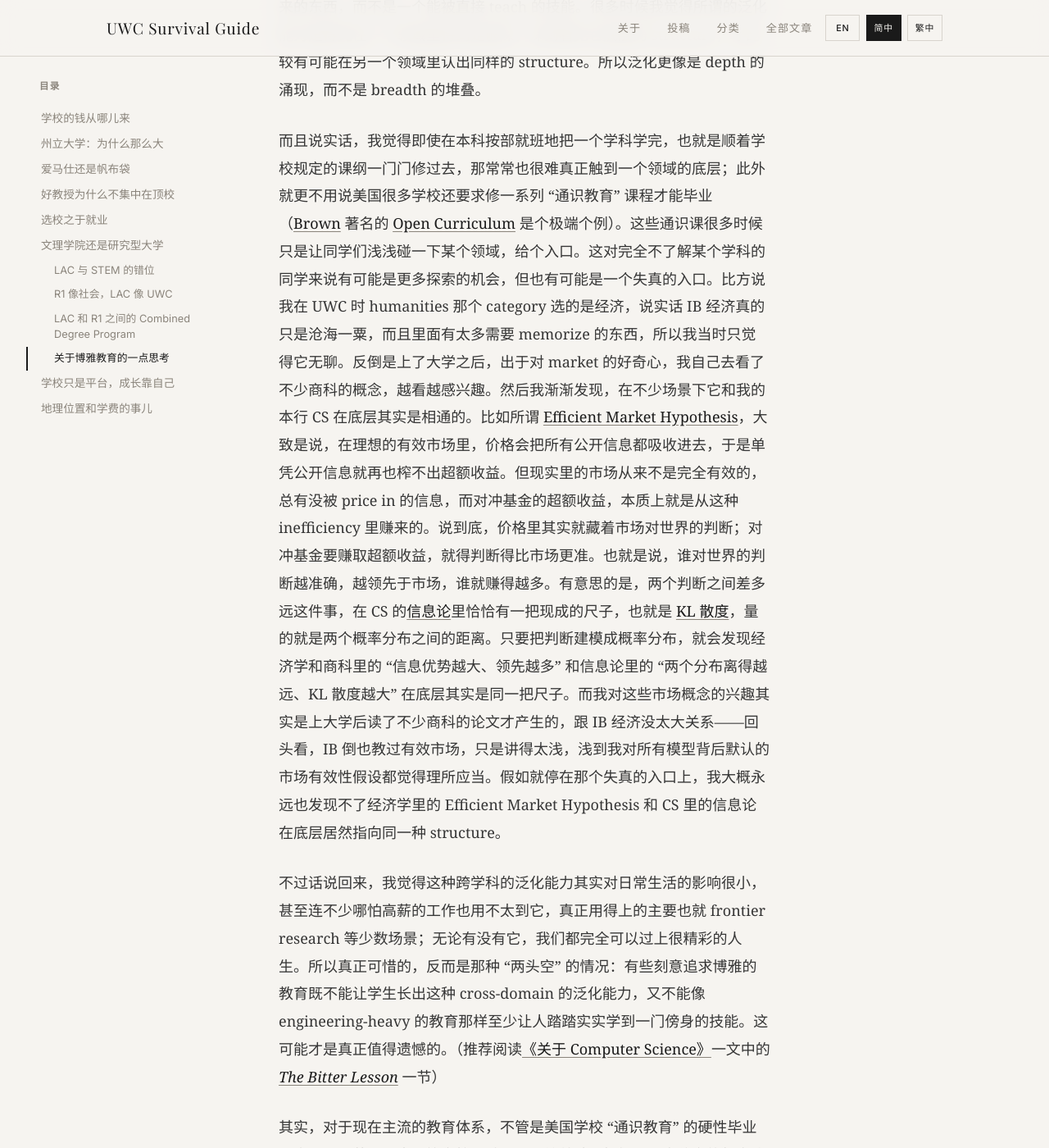
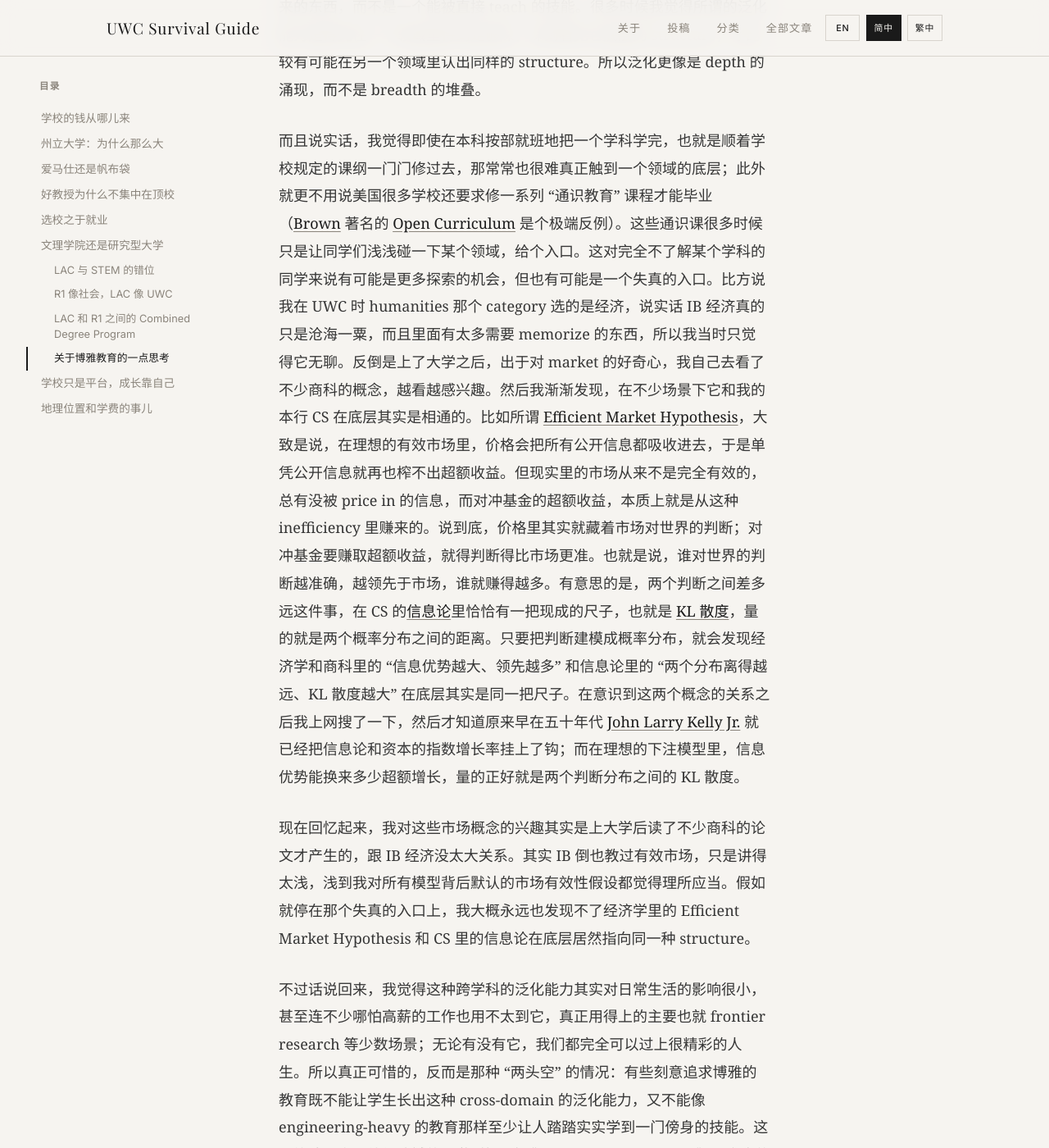
Before and after one commit to United-World-College/UWC-Survival-Guide, a Jekyll site: the page built from website/_guides/chinese/school-selection-CN.md, in a window 1280 px wide and 1400 px high, scrolled down 19913 px. Shown: the whole window at 82% size. Built offline with Jekyll 4.4.1, drawn with Linux system fonts in a browser that asks for light colours; some web fonts are replaced; some of the changed text lies outside the part shown.

Commit message:
docs(school-selection): add Kelly info-theory/growth-rate note with rigor-correct attribution; sync CN/TW/EN
Credit Kelly (1956) only with tying information theory to the exponential growth rate of capital (his result is stated via mutual information / information rate, not relative entropy); present the excess-growth = KL-divergence form as an idealized-betting-model fact. Add Wikipedia link, split the closing paragraph, and adjust the connector (回头看 → 其实).

```diff
--- a/website/_guides/chinese/school-selection-CN.md
+++ b/website/_guides/chinese/school-selection-CN.md
@@ -140,11 +140,13 @@ updated: 2026-06-12
 
 但我上了大学之后才慢慢发现，这种能力其实很难靠刻意的 "教育" 被培养出来，不论是 liberal arts education 还是 engineering-heavy 的训练可能都做不到。因为它更像是一个人在某个学科里钻得足够深之后，自发生长出来的东西，而不是一个能被直接 teach 的技能。很多时候我觉得所谓的泛化能力是得先在一个领域里待到足够深，深到看见它底层的 structure，才比较有可能在另一个领域里认出同样的 structure。所以泛化更像是 depth 的涌现，而不是 breadth 的堆叠。
 
-而且说实话，我觉得即使在本科按部就班地把一个学科学完，也就是顺着学校规定的课纲一门门修过去，那常常也很难真正触到一个领域的底层；此外就更不用说美国很多学校还要求修一系列 "通识教育" 课程才能毕业（[Brown](https://en.wikipedia.org/wiki/Brown_University) 著名的 [Open Curriculum](https://www.brown.edu/academics/undergraduate/open-curriculum) 是个极端个例）。这些通识课很多时候只是让同学们浅浅碰一下某个领域，给个入口。这对完全不了解某个学科的同学来说有可能是更多探索的机会，但也有可能是一个失真的入口。比方说我在 UWC 时 humanities 那个 category 选的是经济，说实话 IB 经济真的只是沧海一粟，而且里面有太多需要 memorize 的东西，所以我当时只觉得它无聊。反倒是上了大学之后，出于对 market 的好奇心，我自己去看了不少商科的概念，越看越感兴趣。然后我渐渐发现，在不少场景下它和我的本行 CS 在底层其实是相通的。比如所谓 [Efficient Market Hypothesis](https://en.wikipedia.org/wiki/Efficient-market_hypothesis)，大致是说，在理想的有效市场里，价格会把所有公开信息都吸收进去，于是单凭公开信息就再也榨不出超额收益。但现实里的市场从来不是完全有效的，总有没被 price in 的信息，而对冲基金的超额收益，本质上就是从这种 inefficiency 里赚来的。说到底，价格里其实就藏着市场对世界的判断；对冲基金要赚取超额收益，就得判断得比市场更准。也就是说，谁对世界的判断越准确，越领先于市场，谁就赚得越多。有意思的是，两个判断之间差多远这件事，在 CS 的[信息论](https://en.wikipedia.org/wiki/Information_theory)里恰恰有一把现成的尺子，也就是 [KL 散度](https://en.wikipedia.org/wiki/Kullback–Leibler_divergence)，量的就是两个概率分布之间的距离。只要把判断建模成概率分布，就会发现经济学和商科里的 "信息优势越大、领先越多" 和信息论里的 "两个分布离得越远、KL 散度越大" 在底层其实是同一把尺子。而我对这些市场概念的兴趣其实是上大学后读了不少商科的论文才产生的，跟 IB 经济没太大关系——回头看，IB 倒也教过有效市场，只是讲得太浅，浅到我对所有模型背后默认的市场有效性假设都觉得理所应当。假如就停在那个失真的入口上，我大概永远也发现不了经济学里的 Efficient Market Hypothesis 和 CS 里的信息论在底层居然指向同一种 structure。
+而且说实话，我觉得即使在本科按部就班地把一个学科学完，也就是顺着学校规定的课纲一门门修过去，那常常也很难真正触到一个领域的底层；此外就更不用说美国很多学校还要求修一系列 "通识教育" 课程才能毕业（[Brown](https://en.wikipedia.org/wiki/Brown_University) 著名的 [Open Curriculum](https://www.brown.edu/academics/undergraduate/open-curriculum) 是个极端反例）。这些通识课很多时候只是让同学们浅浅碰一下某个领域，给个入口。这对完全不了解某个学科的同学来说有可能是更多探索的机会，但也有可能是一个失真的入口。比方说我在 UWC 时 humanities 那个 category 选的是经济，说实话 IB 经济真的只是沧海一粟，而且里面有太多需要 memorize 的东西，所以我当时只觉得它无聊。反倒是上了大学之后，出于对 market 的好奇心，我自己去看了不少商科的概念，越看越感兴趣。然后我渐渐发现，在不少场景下它和我的本行 CS 在底层其实是相通的。比如所谓 [Efficient Market Hypothesis](https://en.wikipedia.org/wiki/Efficient-market_hypothesis)，大致是说，在理想的有效市场里，价格会把所有公开信息都吸收进去，于是单凭公开信息就再也榨不出超额收益。但现实里的市场从来不是完全有效的，总有没被 price in 的信息，而对冲基金的超额收益，本质上就是从这种 inefficiency 里赚来的。说到底，价格里其实就藏着市场对世界的判断；对冲基金要赚取超额收益，就得判断得比市场更准。也就是说，谁对世界的判断越准确，越领先于市场，谁就赚得越多。有意思的是，两个判断之间差多远这件事，在 CS 的[信息论](https://en.wikipedia.org/wiki/Information_theory)里恰恰有一把现成的尺子，也就是 [KL 散度](https://en.wikipedia.org/wiki/Kullback–Leibler_divergence)，量的就是两个概率分布之间的距离。只要把判断建模成概率分布，就会发现经济学和商科里的 "信息优势越大、领先越多" 和信息论里的 "两个分布离得越远、KL 散度越大" 在底层其实是同一把尺子。在意识到这两个概念的关系之后我上网搜了一下，然后才知道原来早在五十年代 [John Larry Kelly Jr.](https://en.wikipedia.org/wiki/John_Larry_Kelly_Jr.) 就已经把信息论和资本的指数增长率挂上了钩；而在理想的下注模型里，信息优势能换来多少超额增长，量的正好就是两个判断分布之间的 KL 散度。
+
+现在回忆起来，我对这些市场概念的兴趣其实是上大学后读了不少商科的论文才产生的，跟 IB 经济没太大关系。其实 IB 倒也教过有效市场，只是讲得太浅，浅到我对所有模型背后默认的市场有效性假设都觉得理所应当。假如就停在那个失真的入口上，我大概永远也发现不了经济学里的 Efficient Market Hypothesis 和 CS 里的信息论在底层居然指向同一种 structure。
 
 不过话说回来，我觉得这种跨学科的泛化能力其实对日常生活的影响很小，甚至连不少哪怕高薪的工作也用不太到它，真正用得上的主要也就 frontier research 等少数场景；无论有没有它，我们都完全可以过上很精彩的人生。所以真正可惜的，反而是那种 "两头空" 的情况：有些刻意追求博雅的教育既不能让学生长出这种 cross-domain 的泛化能力，又不能像 engineering-heavy 的教育那样至少让人踏踏实实学到一门傍身的技能。这可能才是真正值得遗憾的。（推荐阅读[《关于 Computer Science》]({{ '/guides/chinese/computer-science-CN/' | relative_url }})一文中的 [*The Bitter Lesson*]({{ '/guides/chinese/computer-science-CN/#the-bitter-lesson' | relative_url }}) 一节）
 
-其实，对于现在主流的教育体系，不管是美国学校 "通识教育" 的硬性毕业要求，还是英国、中国等学校那种从一开始就被规划好、不容偏离的扎实路径，看似一个强调 breadth，一个强调 depth，培养方向天差地别，但本质上都是在玩一套别人的游戏，区别只在于具体规则不同罢了。但博雅教育真正的价值所在，从来都不是 breadth 或是 depth 本身，而是我们有没有空间自由探索，去玩一套属于自己的游戏。
+其实，对于现在主流的教育体系，不管是美国学校 "通识教育" 的硬性毕业要求，还是英国、中国等学校那种从一开始就被规划好、不容偏离的扎实路径，看似一个强调 breadth，一个强调 depth，培养方向天差地别，但本质上都是在玩一套别人的游戏，区别只在于具体规则不同罢了。但博雅教育真正的价值所在，从来都不应该是 breadth 或是 depth 本身，而是我们有没有空间自由探索，去玩一套属于自己的游戏。
 
 ## 学校只是平台，成长靠自己
 
```
Also changed, not shown: website/_guides/chinese/school-selection-TW.md (+3 -1 lines), website/_guides/default/school-selection.md (+3 -1 lines).
